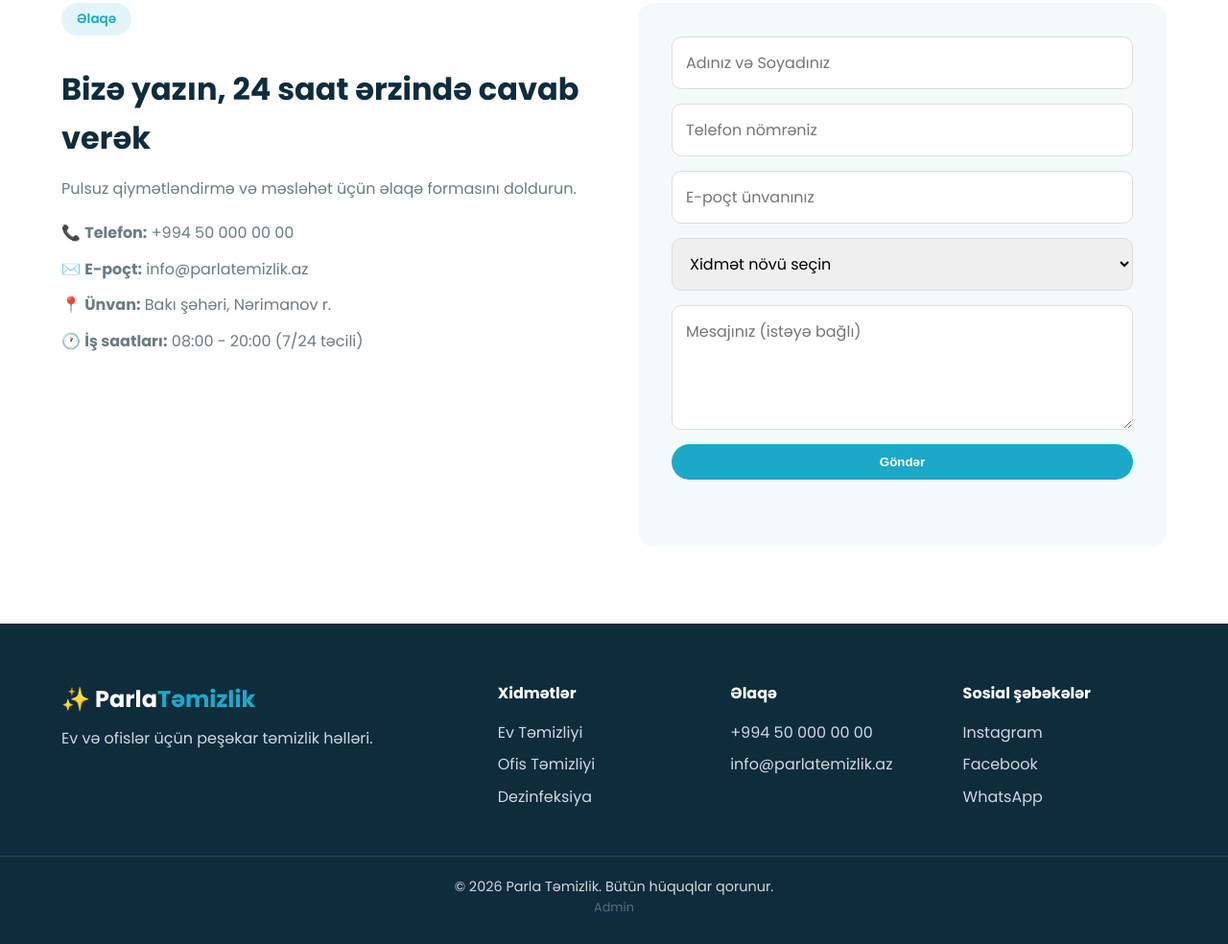
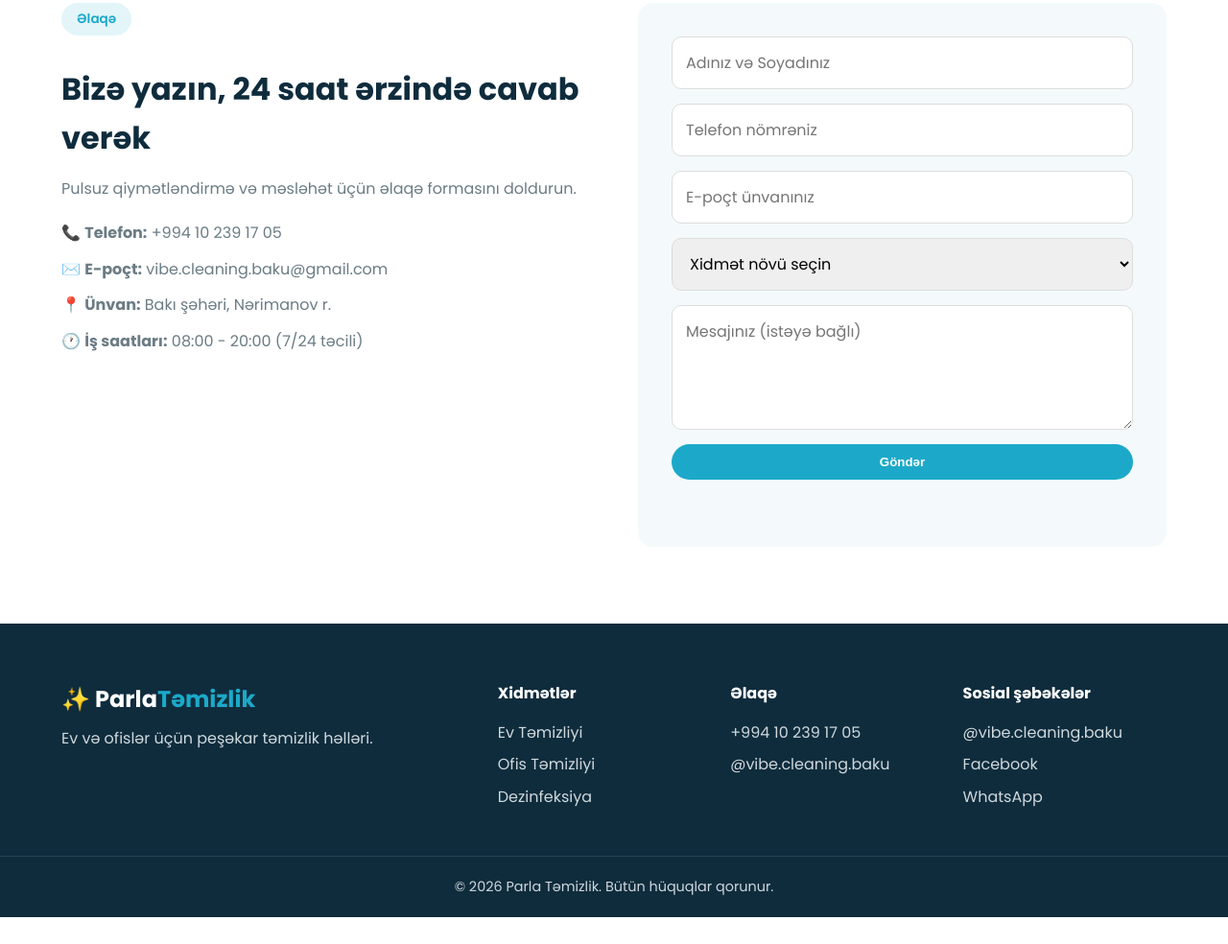
Before and after one commit to Mcman23/parla-clean-pro, a plain HTML site: page frontend/src/index.html in a window 1280 px wide. Shown: the part 2932-3916 px from the top of the page at 96% size. After the commit the page ends 3888 px from the top, so only its background shows below. Drawn offline with Linux system fonts and the light colour scheme.

Commit message:
Contact info: +994102391705, Instagram @vibe.cleaning.baku; admin renamed to gsmv.html (hidden); admin link removed from footer

```diff
--- a/frontend/src/index.html
+++ b/frontend/src/index.html
@@ -163,8 +163,8 @@
                 <h2>Bizə yazın, 24 saat ərzində cavab verək</h2>
                 <p>Pulsuz qiymətləndirmə və məsləhət üçün əlaqə formasını doldurun.</p>
                 <div class="contact-details">
-                    <p>📞 <strong>Telefon:</strong> +994 50 000 00 00</p>
-                    <p>✉️ <strong>E-poçt:</strong> info@parlatemizlik.az</p>
+                    <p>📞 <strong>Telefon:</strong> +994 10 239 17 05</p>
+                    <p>✉️ <strong>E-poçt:</strong> vibe.cleaning.baku@gmail.com</p>
                     <p>📍 <strong>Ünvan:</strong> Bakı şəhəri, Nərimanov r.</p>
                     <p>🕐 <strong>İş saatları:</strong> 08:00 - 20:00 (7/24 təcili)</p>
                 </div>
@@ -203,18 +203,18 @@
             </div>
             <div>
                 <h4>Əlaqə</h4>
-                <a href="#">+994 50 000 00 00</a>
-                <a href="#">info@parlatemizlik.az</a>
+                <a href="tel:+994102391705">+994 10 239 17 05</a>
+                <a href="https://instagram.com/vibe.cleaning.baku" target="_blank">@vibe.cleaning.baku</a>
             </div>
             <div>
                 <h4>Sosial şəbəkələr</h4>
-                <a href="#">Instagram</a>
+                <a href="https://instagram.com/vibe.cleaning.baku" target="_blank">@vibe.cleaning.baku</a>
                 <a href="#">Facebook</a>
                 <a href="#">WhatsApp</a>
             </div>
         </div>
         <div class="footer-bottom">
-            <p>© 2026 Parla Təmizlik. Bütün hüquqlar qorunur. <a href="admin.html" style="color:rgba(255,255,255,.3);font-size:.8rem;">Admin</a></p>
+            <p>© 2026 Parla Təmizlik. Bütün hüquqlar qorunur. </p>
         </div>
     </footer>
 
--- a/frontend/src/js/admin.js
+++ b/frontend/src/js/admin.js
@@ -21,7 +21,7 @@ async function api(url, method = 'GET', body = null) {
   const opts = { method, headers: authHeaders() }
   if (body) opts.body = JSON.stringify(body)
   const res = await fetch(`${API_URL}${url}`, opts)
-  if (res.status === 401) { clearToken(); window.location.href = 'admin.html'; return }
+  if (res.status === 401) { clearToken(); window.location.href = 'gsmv.html'; return }
   const data = await res.json()
   if (!res.ok) throw new Error(data.error || 'Xəta')
   return data
```
Also changed, not shown: frontend/src/gsmv.html (renamed from frontend/src/admin.html).
